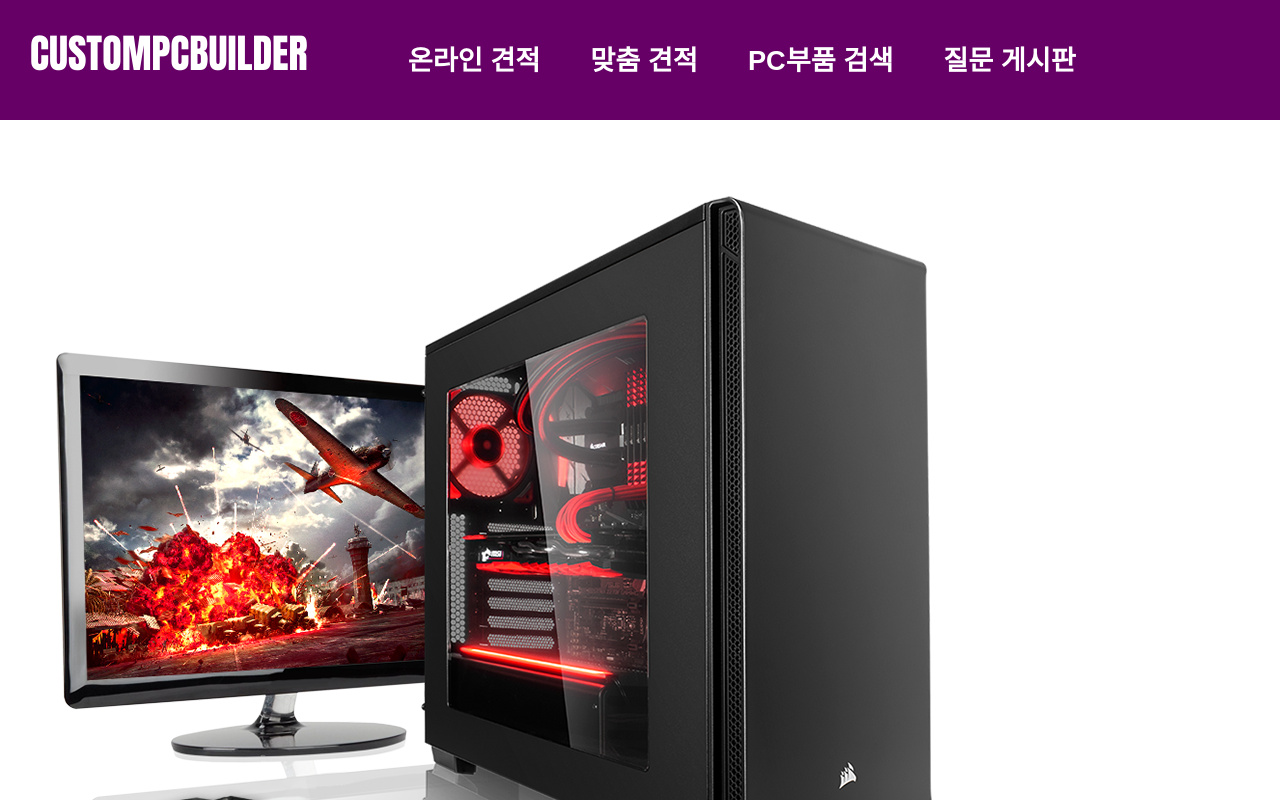
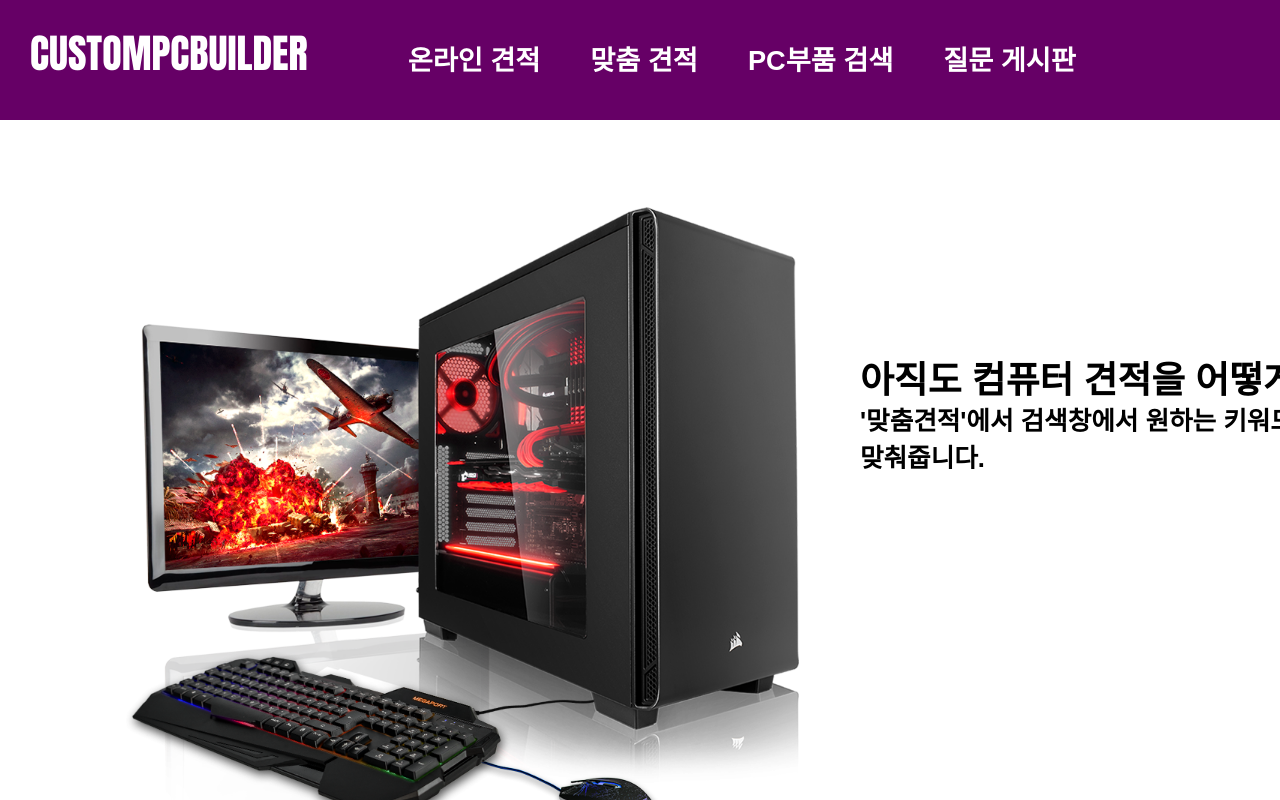
Before and after one commit to bin778/CustomPCBuilder, a React (Create React App) app in the folder frontend/: page / in a window 1280 px wide. Shown: the top 800 px of the page. Built offline with nearby package versions, Linux system fonts and the light colour scheme.

Commit message:
feat Main

```diff
--- a/frontend/src/css/Main.scss
+++ b/frontend/src/css/Main.scss
@@ -63,3 +63,36 @@
     cursor: pointer;
   }
 }
+
+// 메인 페이지
+.body {
+  display: inline-block;
+  // 컴퓨터 이미지
+  .computer {
+    position: absolute;
+    width: 750px;
+    top: 150px;
+    left: 100px;
+  }
+
+  // 메인 제목과 내용
+  .main-title {
+    position: absolute;
+    font-family: Arial, Helvetica, sans-serif;
+    font-size: 2.3rem;
+    font-weight: bold;
+    width: 1000px;
+    left: 860px;
+    top: 350px;
+  }
+
+  .main-context {
+    position: absolute;
+    font-family: Arial, Helvetica, sans-serif;
+    font-size: 1.6rem;
+    font-weight: bold;
+    width: 1000px;
+    left: 860px;
+    top: 400px;
+  }
+}
--- a/frontend/src/view/Main.jsx
+++ b/frontend/src/view/Main.jsx
@@ -38,7 +38,7 @@
       <div className="body">
         <img src={COMPUTER} className="computer" alt="" />
         <div className="main-title">아직도 컴퓨터 견적을 어떻게 맞춰야 되는지 모르겠다고요?</div>
-        <div className="main-context">'맞춤견적'에서 키워드를 입력하면 원하는 사양과 가격의 컴퓨터를 맞출 수 있습니다.</div>
+        <div className="main-context">'맞춤견적'에서 검색창에서 원하는 키워드를 입력하면, 원하는 사양과 가격의 컴퓨터를 알아서 맞춰줍니다.</div>
       </div>
     </div>
   )
```
